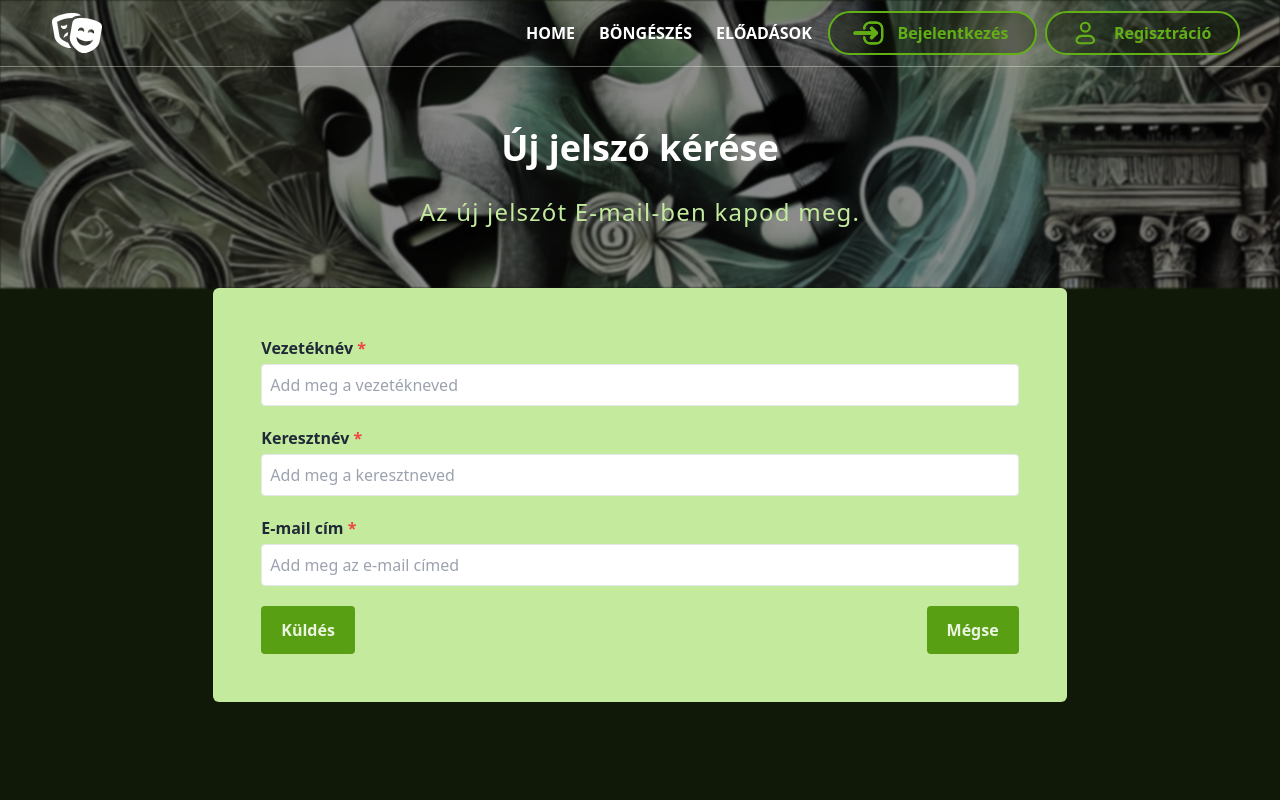
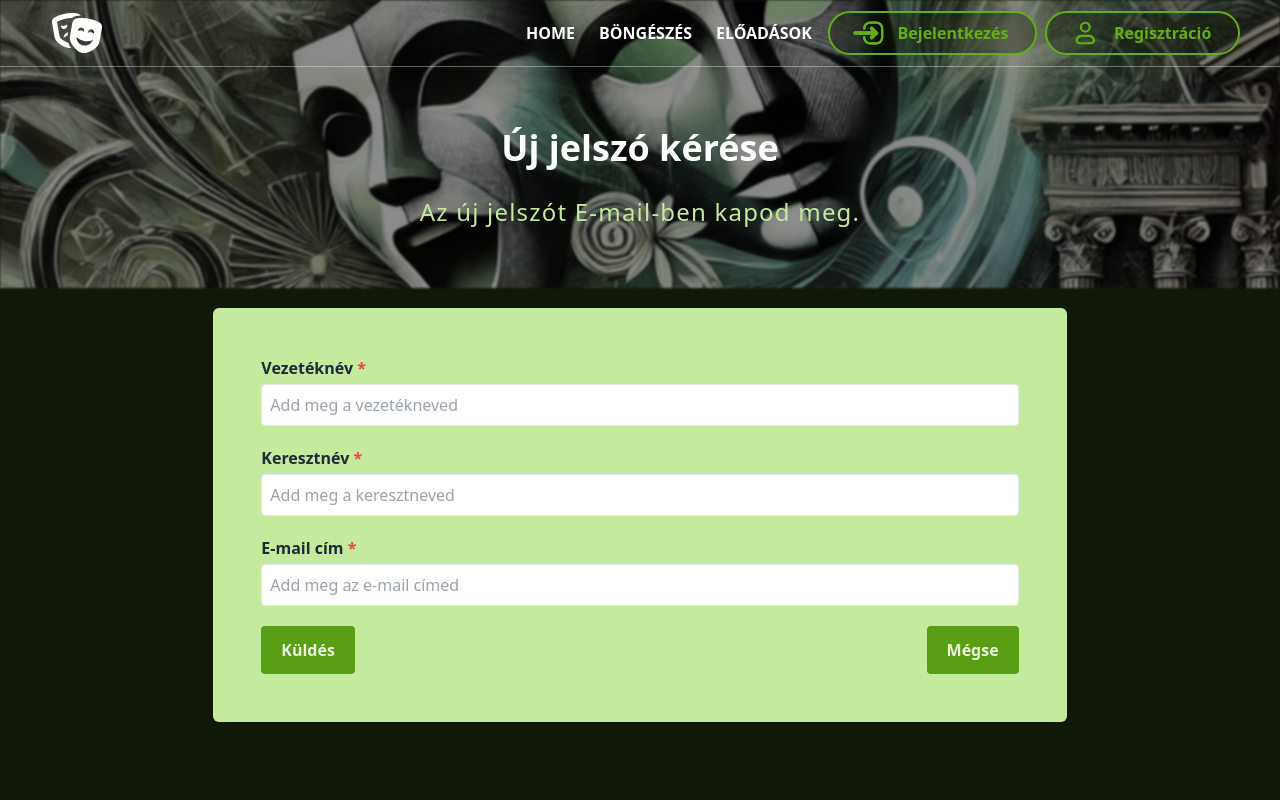
Before and after one commit to Progmatic-Fullstack-2024/team-2, a React (Vite) app in the folder frontend/: page /newpassword in a window 1280 px wide. Shown: the top 800 px of the page. Built offline with nearby package versions, Linux system fonts and the light colour scheme; no server answers; the HTML template or start-up script is replaced by a standard one.

Commit message:
új jelszó kérése merge elött lint után

```diff
--- a/frontend/src/components/AskNewPasswordForm.jsx
+++ b/frontend/src/components/AskNewPasswordForm.jsx
@@ -56,7 +56,7 @@ export default function AskNewPasswordForm() {
   };
 
   return (
-    <div className="w-2/3 mx-auto bg-c-secondary-light p-12  px-auto rounded-md relative">
+    <div className="w-2/3 mx-auto bg-c-secondary-light p-12 mt-5 px-auto rounded-md relative">
       <NewPasswordResult visilable={resultVisilable} msg={msg} callBack={closeResult} />
       <Formik
         initialValues={initialValues}
```
